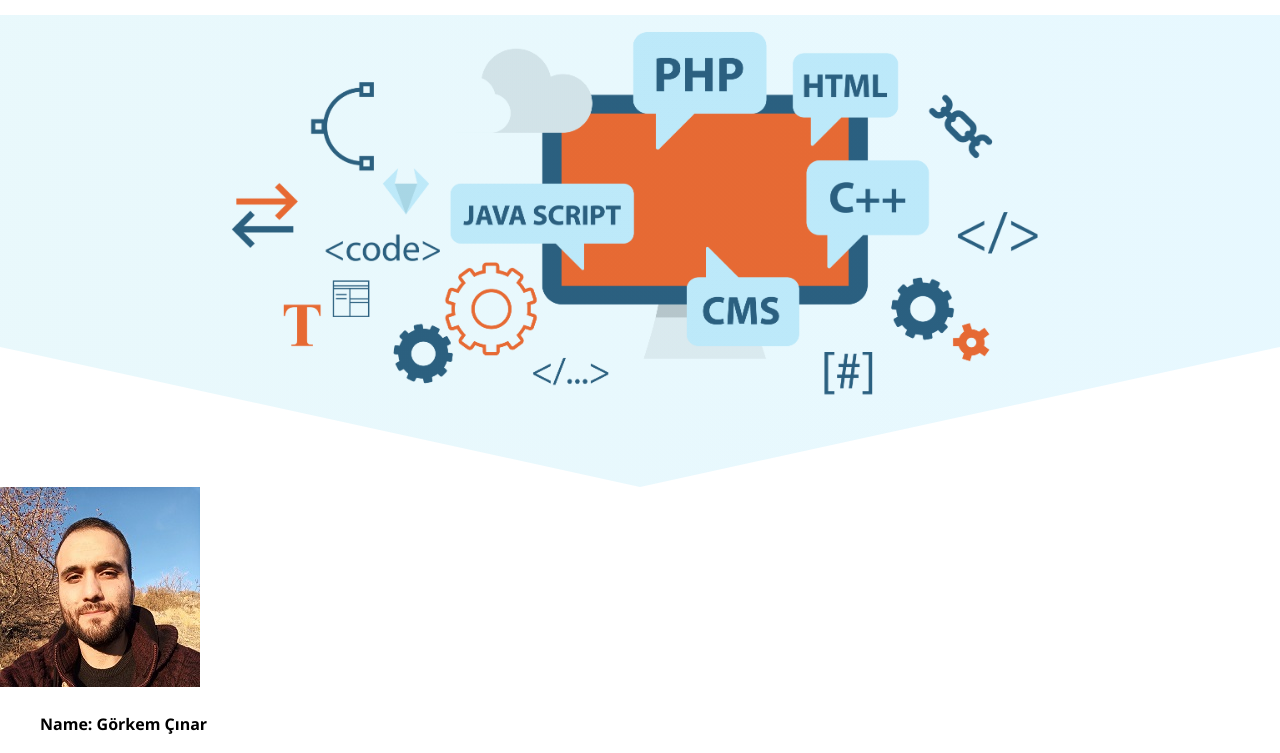
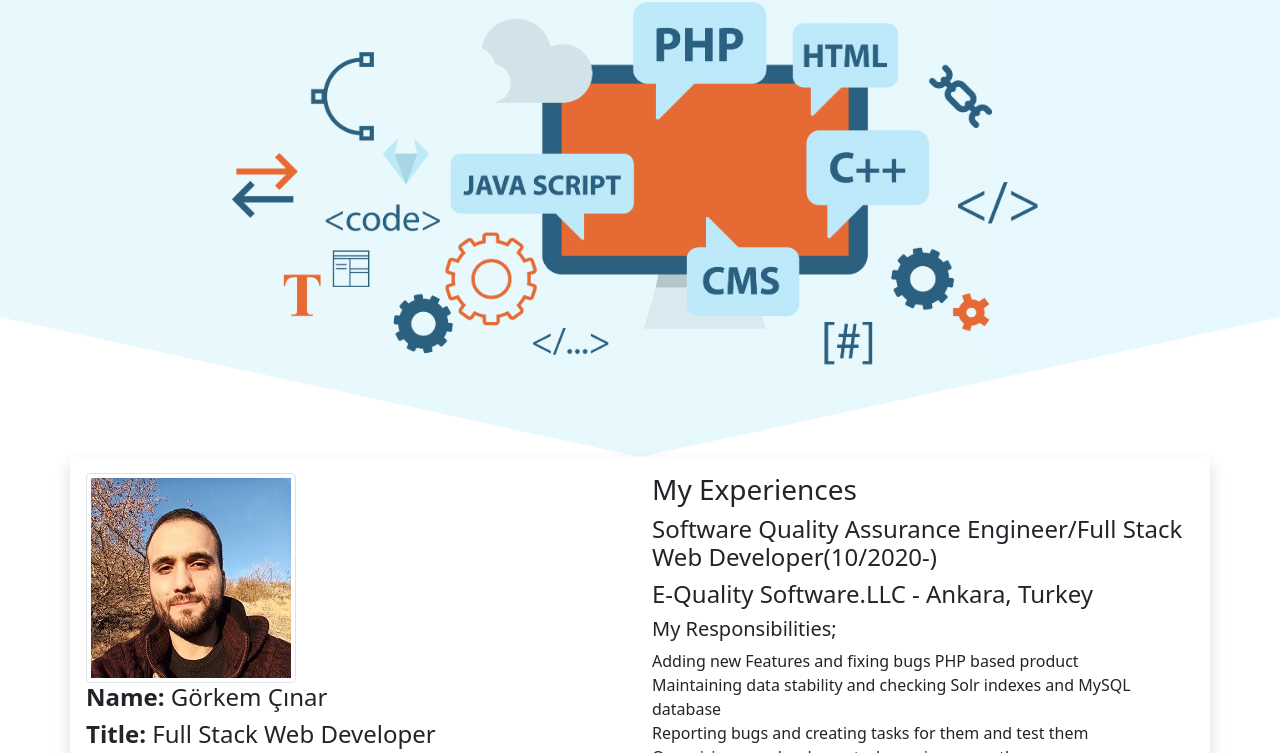
Before and after one commit to cingork/nodejsproject, a website: page views/main.html in a window 1280 px wide. Shown: the part 159-912 px from the top of the page. Drawn offline with nearby package versions, Linux system fonts and the light colour scheme; files that its build step writes are made by us from their sources; the site is published under a folder, as on GitHub Pages, so addresses that start at the root find nothing; files whose address does not match are found by name.

Commit message:
Update main.html

```diff
--- a/views/main.html
+++ b/views/main.html
@@ -7,7 +7,7 @@
     <meta http-equiv="X-UA-Compatible" content="ie=edge">
     <title>Welcome</title>
     <link rel="stylesheet" href="main.css">
-    <link rel="stylesheet" href="/css/bootstrap.min.css">
+    <link rel="stylesheet" href="../css/bootstrap.min.css">
 </head>
 
 <body>
```
